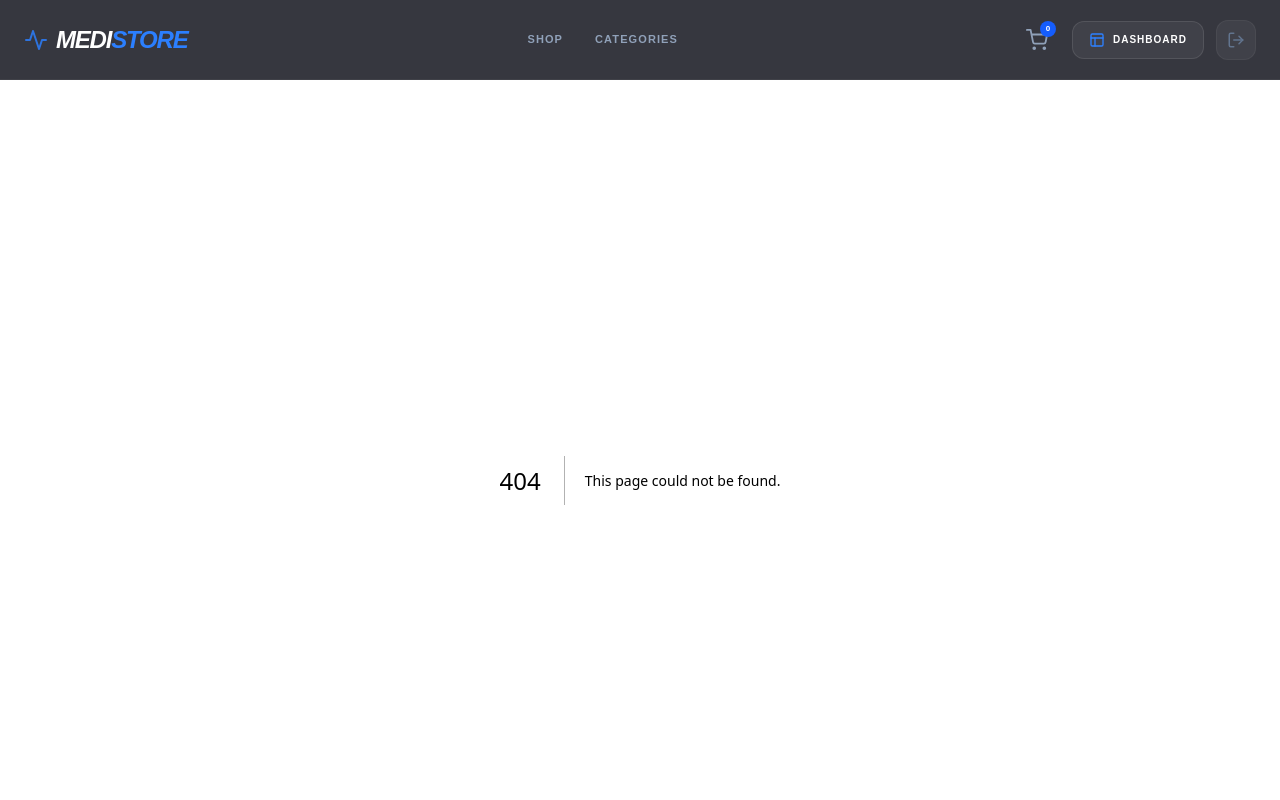
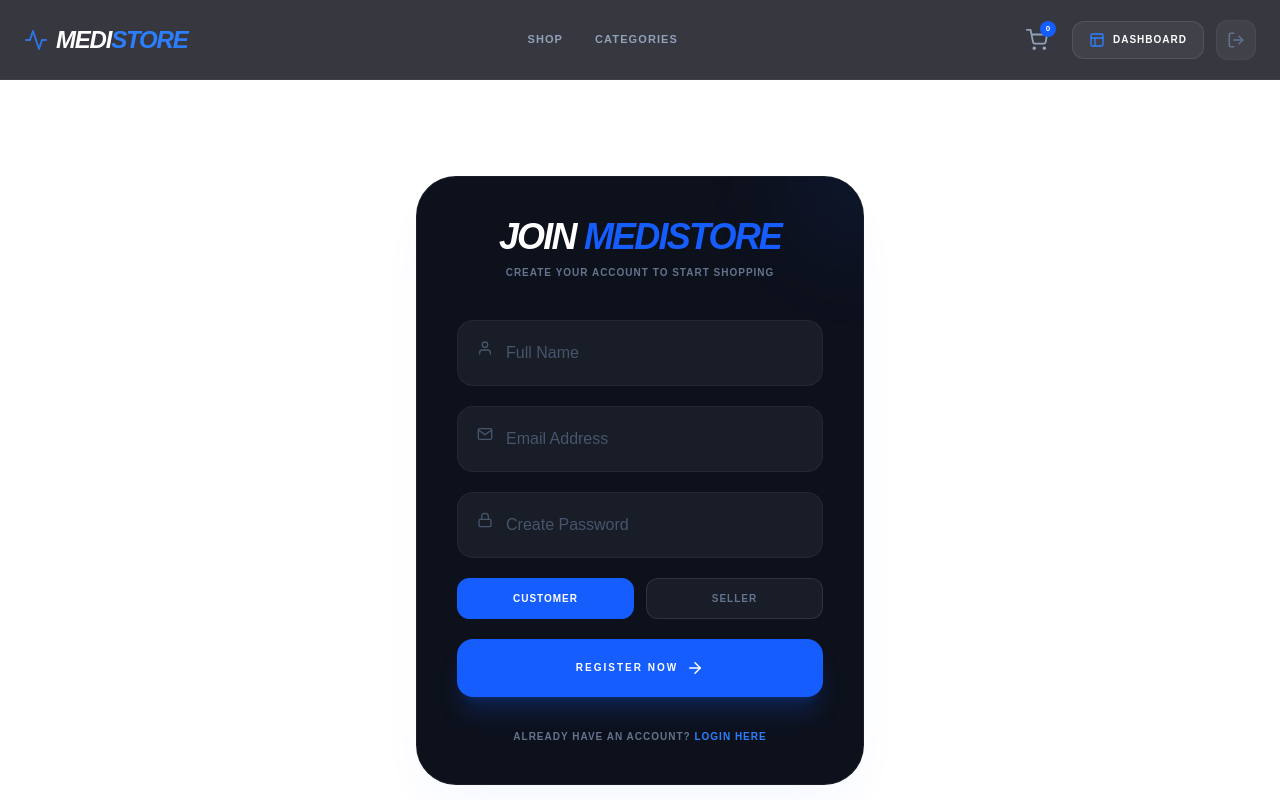
Before and after one commit to alhaz-431/storefrontend, a Next.js app: page /register in a window 1280 px wide. Before the commit this address had no page. Shown: the top 800 px of the page. Built offline with nearby package versions, Linux system fonts and the light colour scheme.

Commit message:
feat: added register page with role selection support

```diff
--- /dev/null
+++ b/src/app/(auth)/register/page.tsx
@@ -0,0 +1,101 @@
+"use client";
+import { useState } from "react";
+import { useAuth } from "@/context/AuthContext";
+import Link from "next/link";
+import { FiMail, FiLock, FiUser, FiArrowRight, FiCheckCircle } from "react-icons/fi";
+
+export default function RegisterPage() {
+  const { login } = useAuth();
+  const [formData, setFormData] = useState({
+    name: "",
+    email: "",
+    password: "",
+    role: "customer" // ডিফল্ট রোল কাস্টমার
+  });
+
+  const handleSubmit = (e: React.FormEvent) => {
+    e.preventDefault();
+    // আপাতত সরাসরি লগইন করিয়ে দিচ্ছি (পরে ব্যাকএন্ড কানেক্ট করবো)
+    login({
+      id: Math.random().toString(),
+      name: formData.name,
+      email: formData.email,
+      role: formData.role
+    });
+  };
+
+  return (
+    <div className="min-h-screen flex items-center justify-center px-6 py-20">
+      <div className="max-w-md w-full bg-[#0d111c] border border-white/5 p-10 rounded-[40px] shadow-2xl shadow-blue-600/5 relative overflow-hidden">
+
+        {/* Background Decor */}
+        <div className="absolute top-0 right-0 w-32 h-32 bg-blue-600/10 blur-[50px] rounded-full -mr-16 -mt-16" />
+
+        <div className="text-center mb-10 relative z-10">
+          <h2 className="text-4xl font-black text-white italic uppercase tracking-tighter">
+            Join <span className="text-blue-600">MediStore</span>
+          </h2>
+          <p className="text-slate-500 text-[10px] font-bold uppercase tracking-widest mt-2">Create your account to start shopping</p>
+        </div>
+
+        <form onSubmit={handleSubmit} className="space-y-5 relative z-10">
+          {/* Full Name */}
+          <div className="relative">
+            <FiUser className="absolute left-5 top-5 text-slate-600" />
+            <input
+              type="text" placeholder="Full Name" required
+              className="w-full bg-white/5 border border-white/5 px-12 py-5 rounded-2xl text-white outline-none focus:border-blue-600 transition-all placeholder:text-slate-600"
+              onChange={(e) => setFormData({...formData, name: e.target.value})}
+            />
+          </div>
+
+          {/* Email */}
+          <div className="relative">
+            <FiMail className="absolute left-5 top-5 text-slate-600" />
+            <input
+              type="email" placeholder="Email Address" required
+              className="w-full bg-white/5 border border-white/5 px-12 py-5 rounded-2xl text-white outline-none focus:border-blue-600 transition-all placeholder:text-slate-600"
+              onChange={(e) => setFormData({...formData, email: e.target.value})}
+            />
+          </div>
+
+          {/* Password */}
+          <div className="relative">
+            <FiLock className="absolute left-5 top-5 text-slate-600" />
+            <input
+              type="password" placeholder="Create Password" required
+              className="w-full bg-white/5 border border-white/5 px-12 py-5 rounded-2xl text-white outline-none focus:border-blue-600 transition-all placeholder:text-slate-600"
+              onChange={(e) => setFormData({...formData, password: e.target.value})}
+            />
+          </div>
+
+          {/* Role Selection (Optional but good for your project) */}
+          <div className="grid grid-cols-2 gap-3">
+             <button
+               type="button"
+               onClick={() => setFormData({...formData, role: "customer"})}
+               className={`py-3 rounded-xl text-[10px] font-black uppercase tracking-widest border transition-all ${formData.role === 'customer' ? 'bg-blue-600 border-blue-600 text-white' : 'bg-white/5 border-white/10 text-slate-500'}`}
+             >
+               Customer
+             </button>
+             <button
+               type="button"
+               onClick={() => setFormData({...formData, role: "seller"})}
+               className={`py-3 rounded-xl text-[10px] font-black uppercase tracking-widest border transition-all ${formData.role === 'seller' ? 'bg-blue-600 border-blue-600 text-white' : 'bg-white/5 border-white/10 text-slate-500'}`}
+             >
+               Seller
+             </button>
+          </div>
+
+          <button type="submit" className="w-full bg-blue-600 text-white py-5 rounded-2xl font-black uppercase text-[10px] tracking-[0.2em] flex items-center justify-center gap-2 hover:bg-white hover:text-blue-600 transition-all shadow-xl shadow-blue-600/20 active:scale-95">
+            Register Now <FiArrowRight size={18} />
+          </button>
+        </form>
+
+        <p className="text-center mt-8 text-slate-500 text-[10px] font-bold uppercase tracking-widest">
+          Already have an account? <Link href="/login" className="text-blue-500 hover:underline">Login Here</Link>
+        </p>
+      </div>
+    </div>
+  );
+}
```
